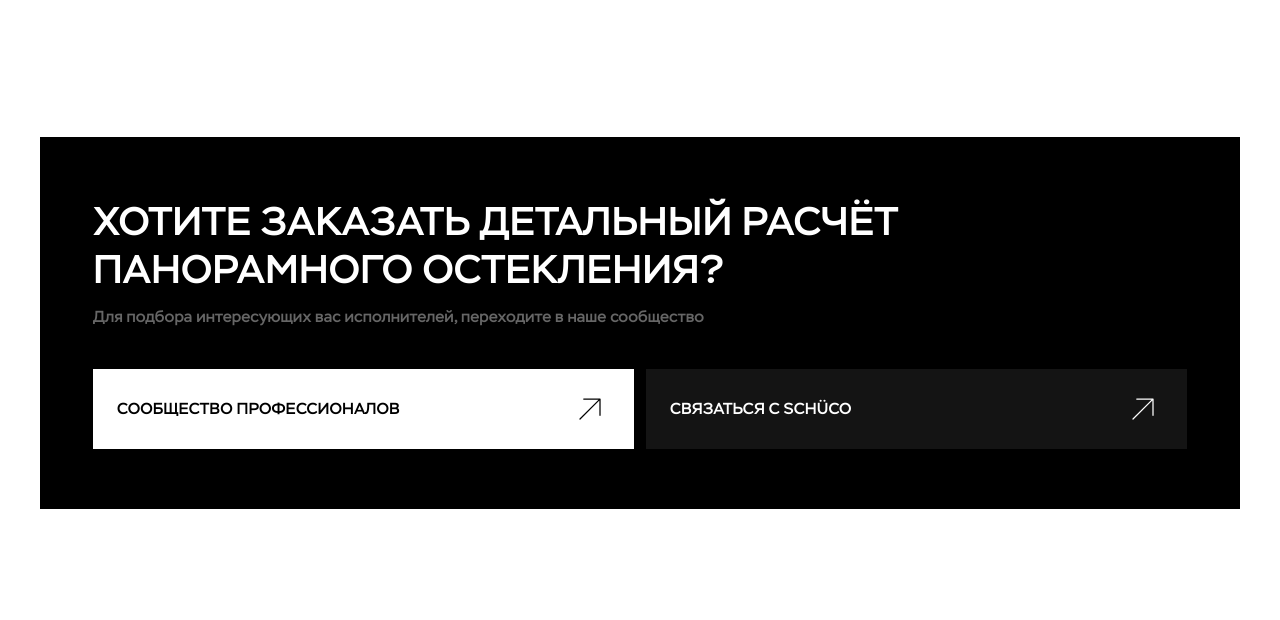
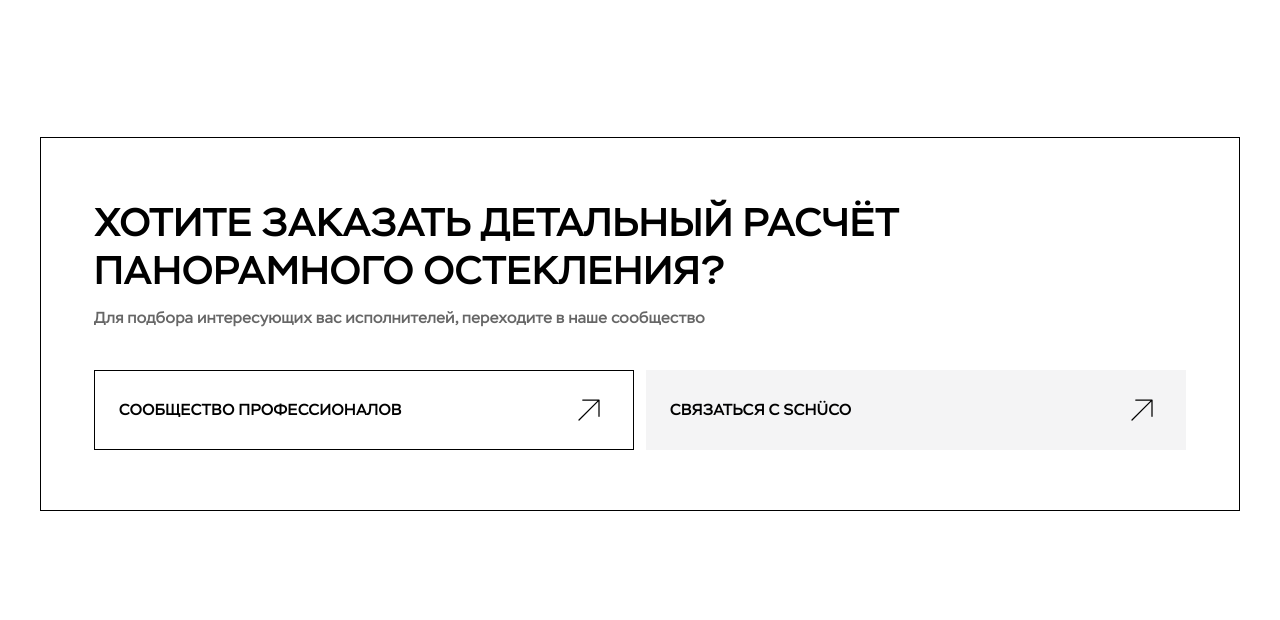
Before and after one commit to Ivanweb1/shuko, a plain HTML site: page solution.html in a window 1280 px wide. Shown: the part 2940-3560 px from the top of the page. Drawn offline with Linux system fonts and the light colour scheme.

Commit message:
Инвертировать CTA-блок на страницах решений в светлый фон с чёрной рамкой

```diff
--- a/css/style.css
+++ b/css/style.css
@@ -3067,9 +3067,9 @@ section[id] { scroll-margin-top: var(--header-h); }
   .scard:hover .scard__head { background: #e5e5e5; color: var(--c-text); }
 }
 
-/* ---------- Решения: чёрный блок с двумя кнопками ---------- */
+/* ---------- Решения: светлый CTA-блок в тонкой чёрной рамке с двумя кнопками ---------- */
 .scta { padding: 80px var(--gutter); }
-.scta__box { padding: 60px 53px; color: #fff; background: #000; }
+.scta__box { padding: 60px 53px; color: #000; background: #fff; border: 1px solid #000; }
 .scta__title {
   max-width: 861px;
   margin: 0;
@@ -3078,7 +3078,7 @@ section[id] { scroll-margin-top: var(--header-h); }
   font-weight: 500;
   text-transform: uppercase;
 }
-.scta__text { max-width: 612px; margin: 12px 0 0; font-size: 16px; line-height: 24px; color: rgba(255, 255, 255, .4); }
+.scta__text { max-width: 612px; margin: 12px 0 0; font-size: 16px; line-height: 24px; color: rgba(0, 0, 0, .6); }
 .scta__btns { display: grid; grid-template-columns: repeat(2, minmax(0, 1fr)); gap: 12px; margin-top: 40px; }
 .scta__btn {
   display: flex;
@@ -3087,15 +3087,16 @@ section[id] { scroll-margin-top: var(--header-h); }
   gap: 20px;
   height: 80px;
   padding: 0 24px;
-  background: rgba(255, 255, 255, .08);
+  background: #f4f4f5;
+  color: #000;
   font-size: 16px;
   line-height: 24px;
   text-transform: uppercase;
   transition: background-color var(--ease);
 }
-.scta__btn:hover { background: rgba(255, 255, 255, .16); }
-.scta__btn--light { background: #fff; color: #000; }
-.scta__btn--light:hover { background: #e5e5e5; }
+.scta__btn:hover { background: #e5e5e5; }
+.scta__btn--light { background: #fff; color: #000; border: 1px solid #000; }
+.scta__btn--light:hover { background: #f4f4f5; }
 .scta__arrow { flex: none; width: 40px; height: 40px; transition: transform var(--ease); }
 .scta__btn:hover .scta__arrow { transform: rotate(45deg); }
 
```
